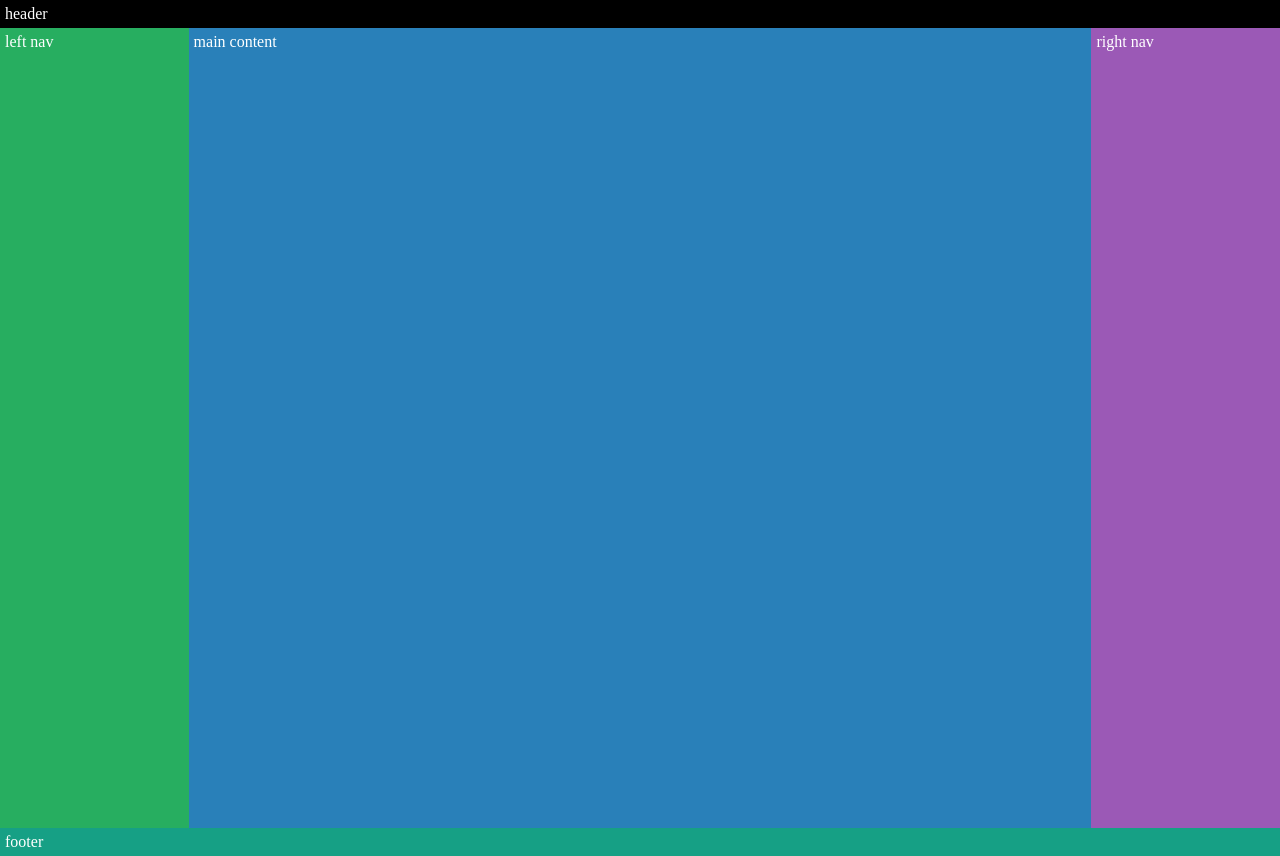
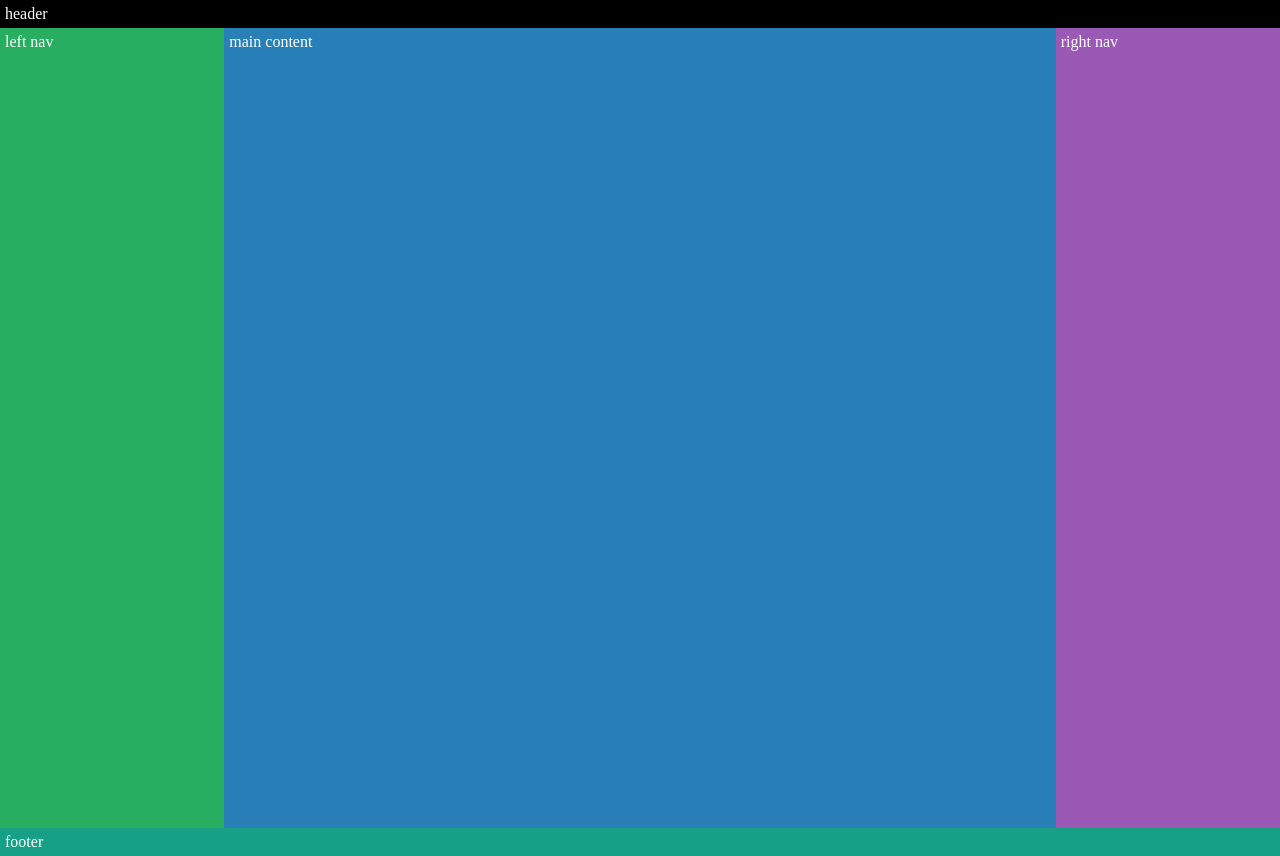
Before and after one commit to aminmeyghani/speaking-flexbox, a website: page public/index.html in a window 1280 px wide. Drawn offline with Linux system fonts and the light colour scheme.

Commit message:
set basis value for left and right

```diff
--- a/public/compiled.css
+++ b/public/compiled.css
@@ -52,18 +52,13 @@ body {
   background-color: #16a085;
 }
 
-.left-nav {
-  -webkit-flex: 1 0;
-      -ms-flex: 1 0;
-          flex: 1 0;
+.left-nav, .right-nav {
+  -webkit-flex: 1 0 50px;
+      -ms-flex: 1 0 50px;
+          flex: 1 0 50px;
 }
 .main-content {
   -webkit-flex: 5 0;
       -ms-flex: 5 0;
           flex: 5 0;
 }
-.right-nav {
-  -webkit-flex: 1 0;
-      -ms-flex: 1 0;
-          flex: 1 0;
-}
--- a/public/main.css
+++ b/public/main.css
@@ -46,12 +46,9 @@ body {
   background-color: #16a085;
 }
 
-.left-nav {
-  flex: 1 0;
+.left-nav, .right-nav {
+  flex: 1 0 50px;
 }
 .main-content {
   flex: 5 0;
 }
-.right-nav {
-  flex: 1 0;
-}
```
